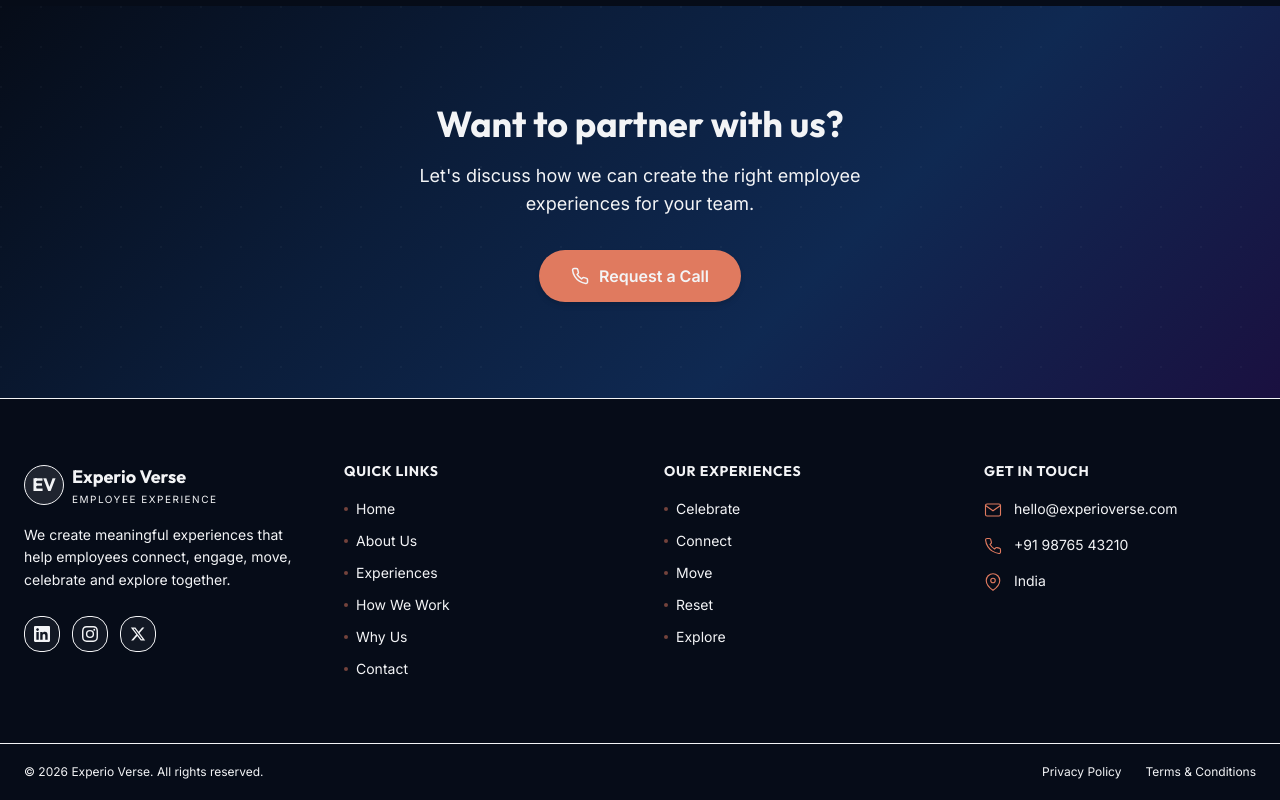
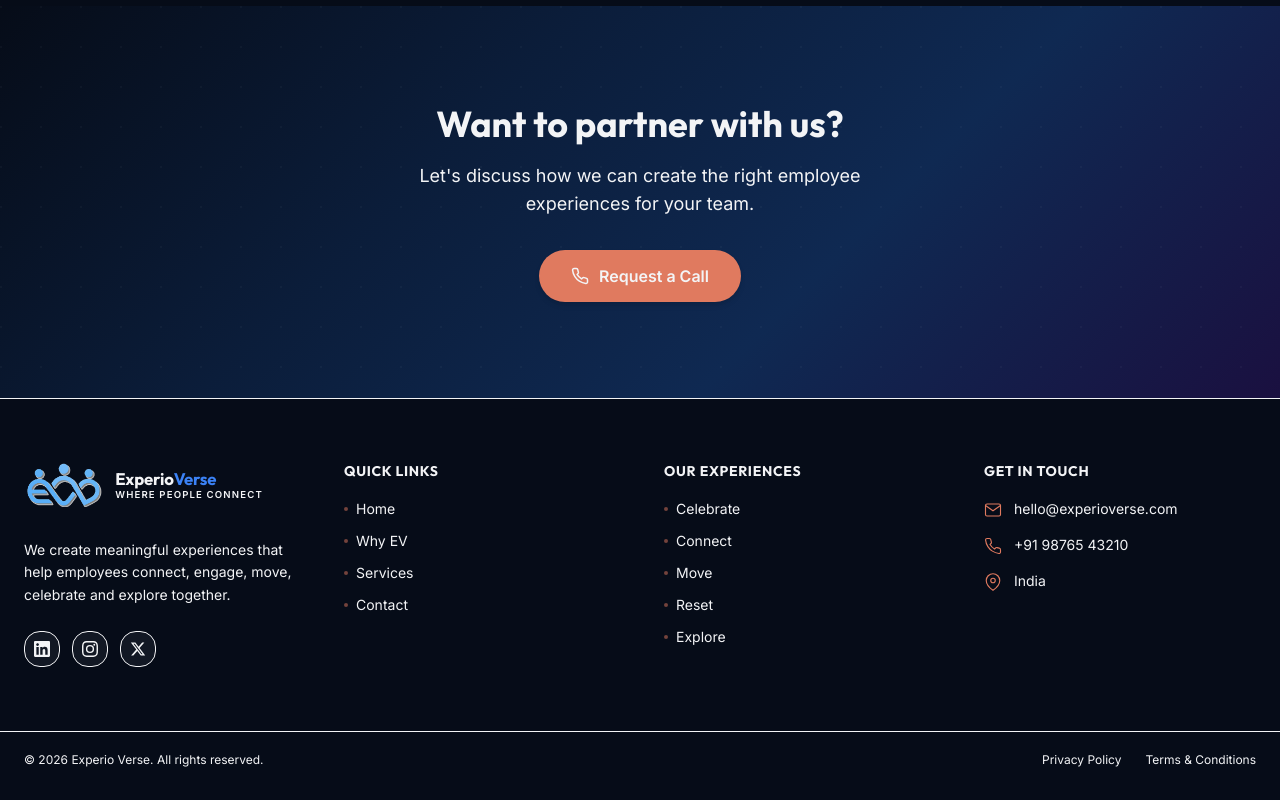
Before and after one commit to Gautamdas77/Experioverse, a Next.js app: page /about in a window 1280 px wide. Shown: the part 3235-4035 px from the top of the page. Built offline with nearby package versions, Linux system fonts and the light colour scheme.

Commit message:
fix: update footer brand logo and quick links to match navigation bar

```diff
--- a/src/app/components/Footer.js
+++ b/src/app/components/Footer.js
@@ -2,10 +2,8 @@ import Link from 'next/link';
 
 const quickLinks = [
   { label: 'Home', href: '/' },
-  { label: 'About Us', href: '/about' },
-  { label: 'Experiences', href: '/experiences' },
-  { label: 'How We Work', href: '/how-we-work' },
-  { label: 'Why Us', href: '/why-experio-verse' },
+  { label: 'Why EV', href: '/why-experio-verse' },
+  { label: 'Services', href: '/experiences' },
   { label: 'Contact', href: '/contact' },
 ];
 
@@ -26,19 +24,25 @@ export default function Footer() {
         <div className="grid grid-cols-1 md:grid-cols-2 lg:grid-cols-4 gap-12">
           {/* Brand Column */}
           <div className="lg:col-span-1">
-            <div className="flex items-center gap-2 mb-4">
-              <div className="w-10 h-10 rounded-xl bg-white/10 border border-white/20 flex items-center justify-center text-white font-bold text-lg" style={{ fontFamily: 'var(--font-heading)' }}>
-                EV
+            <Link href="/" className="flex items-center gap-3 group mb-4 inline-flex" id="footer-logo">
+              {/* eslint-disable-next-line @next/next/no-img-element */}
+              <img
+                src="/logo-icon-transparent.png"
+                alt="Experio Verse"
+                style={{ height: 44, width: 'auto', objectFit: 'contain' }}
+              />
+              <div className="flex flex-col leading-tight">
+                <span
+                  className="text-[1.05rem] font-bold text-white"
+                  style={{ fontFamily: 'var(--font-heading)', letterSpacing: '-0.01em' }}
+                >
+                  Experio<span style={{ color: '#3B82F6' }}>Verse</span>
+                </span>
+                <span className="text-[0.6rem] font-semibold tracking-[0.12em] uppercase text-white/50">
+                  Where People Connect
+                </span>
               </div>
-              <div>
-                <div className="text-lg font-bold" style={{ fontFamily: 'var(--font-heading)' }}>
-                  Experio Verse
-                </div>
-                <div className="text-[0.625rem] tracking-[0.15em] uppercase text-white/50">
-                  Employee Experience
-                </div>
-              </div>
-            </div>
+            </Link>
             <p className="text-white/50 text-sm leading-relaxed mt-4 max-w-xs">
               We create meaningful experiences that help employees connect, engage, move, celebrate and explore together.
             </p>
```
